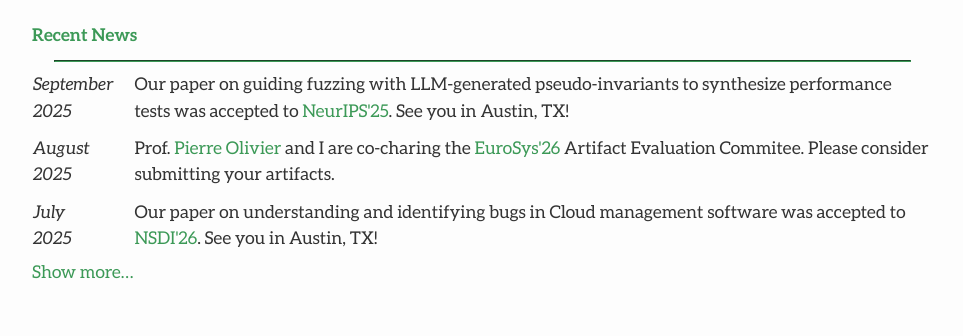
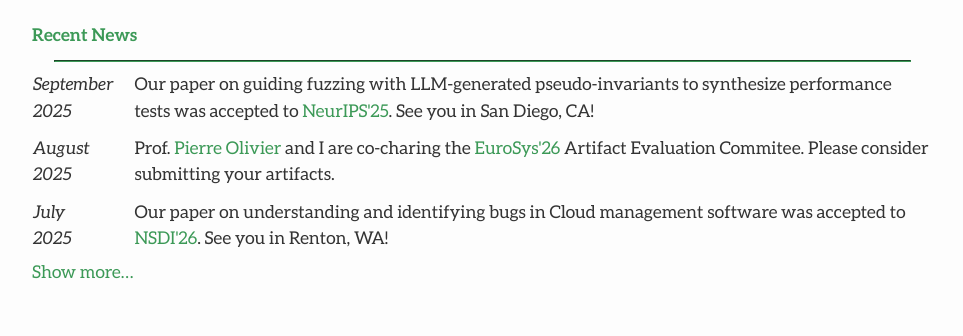
Before and after one commit to bastoica/bastoica.github.io, a Jekyll site: the page built from index.md, in a window 1280 px wide. Shown: the part 790-1126 px from the top of the page, without its empty margins (158-1121 px from the left). Built offline with Jekyll 4.4.1, drawn with Linux system fonts in a browser that asks for light colours; nearby versions of some CDN libraries.

```diff
--- a/index.md
+++ b/index.md
@@ -29,7 +29,7 @@
 <table id="newsTable" style="border-collapse: collapse;">
   <tr>
     <td style="padding-bottom: 10px; text-align: left;"><i>September<br>2025</i></td>
-    <td style="padding-bottom: 10px; padding-left: 20px; text-align: left;">Our paper on guiding fuzzing with LLM-generated pseudo-invariants to synthesize performance tests was accepted to <a href="https://neurips.cc/Conferences/2025/" tafget="_blank">NeurIPS'25</a>. See you in Austin, TX!</td>
+    <td style="padding-bottom: 10px; padding-left: 20px; text-align: left;">Our paper on guiding fuzzing with LLM-generated pseudo-invariants to synthesize performance tests was accepted to <a href="https://neurips.cc/Conferences/2025/" tafget="_blank">NeurIPS'25</a>. See you in San Diego, CA!</td>
   </tr>
   <tr>
     <td style="padding-bottom: 10px; text-align: left;"><i>August<br>2025</i></td>
@@ -37,7 +37,7 @@
   </tr>
   <tr>
     <td style="padding-bottom: 10px; text-align: left;"><i>July<br>2025</i></td>
-    <td style="padding-bottom: 10px; padding-left: 20px; text-align: left;">Our paper on understanding and identifying bugs in Cloud management software was accepted to <a href="https://www.usenix.org/conference/nsdi26" tafget="_blank">NSDI'26</a>. See you in Austin, TX!</td>
+    <td style="padding-bottom: 10px; padding-left: 20px; text-align: left;">Our paper on understanding and identifying bugs in Cloud management software was accepted to <a href="https://www.usenix.org/conference/nsdi26" tafget="_blank">NSDI'26</a>. See you in Renton, WA!</td>
   </tr>
   <tr>
     <td style="padding-bottom: 10px; text-align: left;"><i>April<br>2025</i></td>
```
